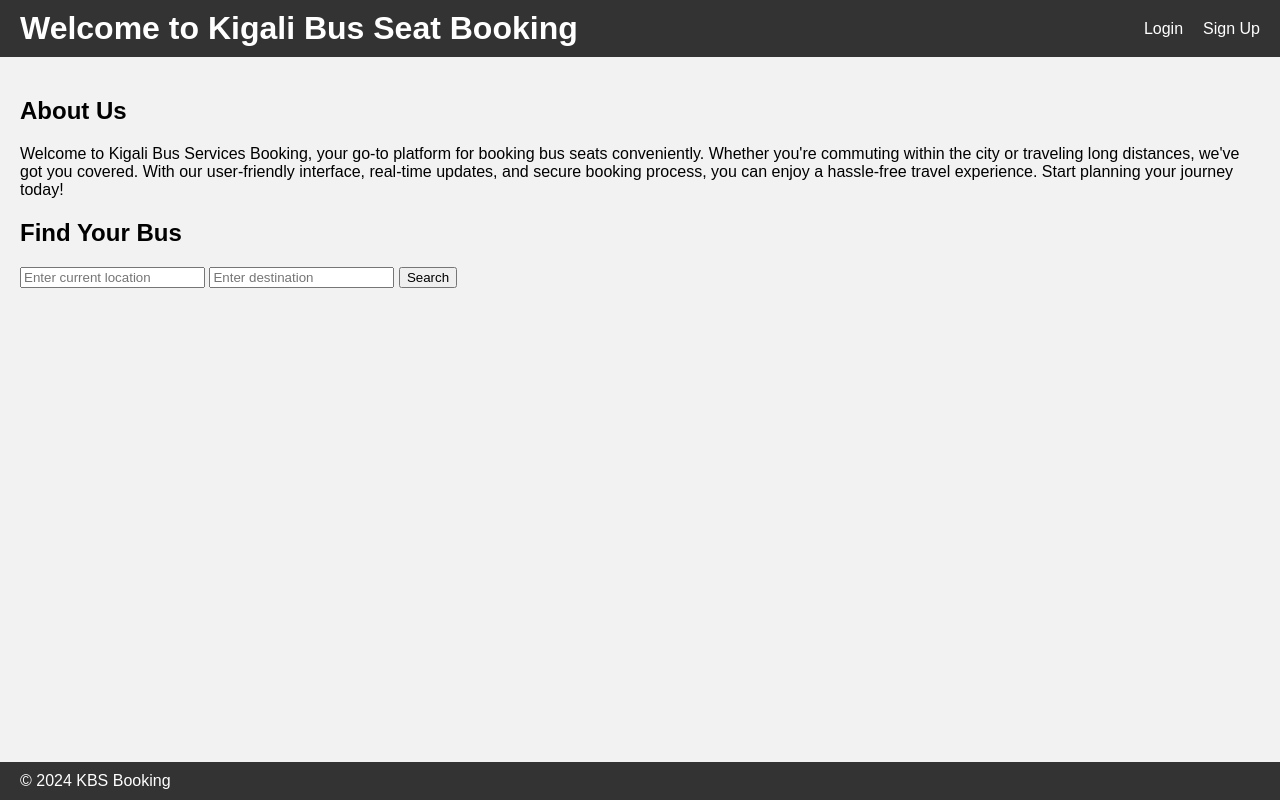
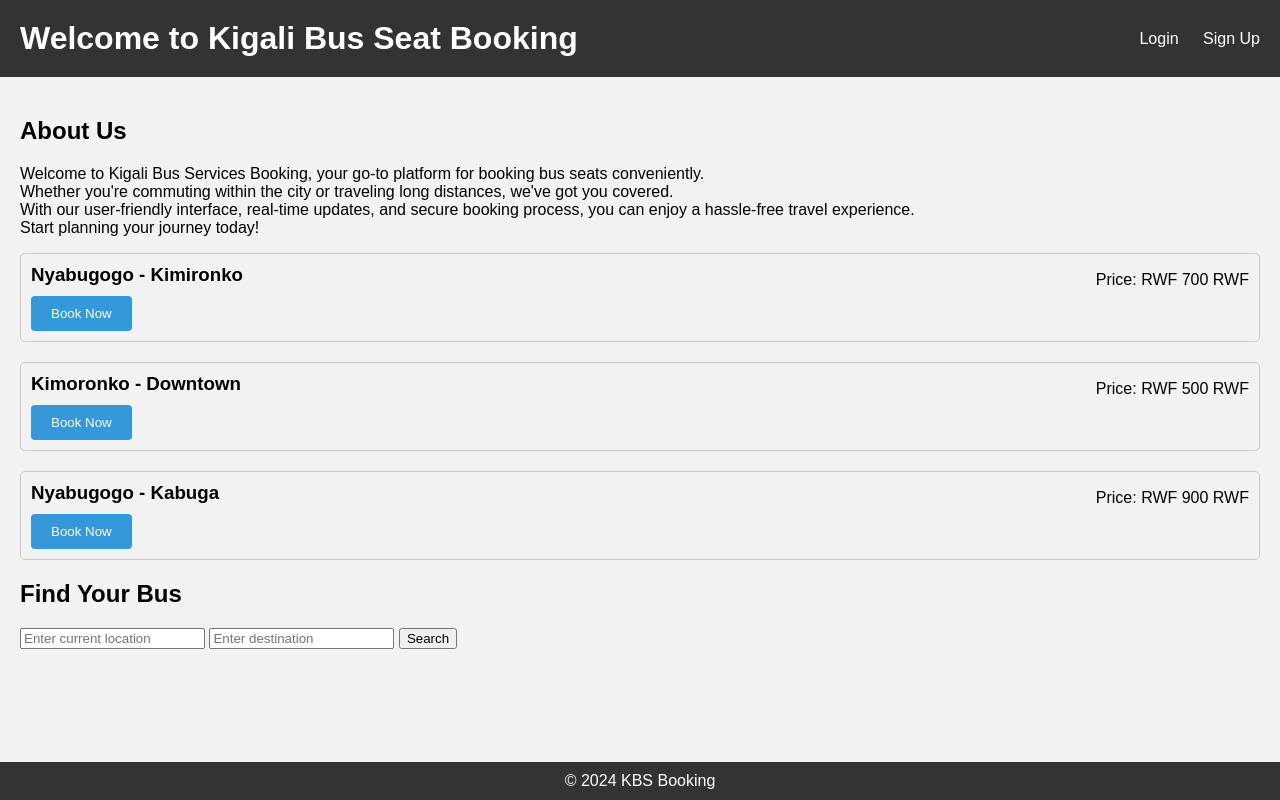
Before and after one commit to Jeanluchabi/KigaliBusSeatBooking, a website: page public/index.html in a window 1280 px wide. Drawn offline with Linux system fonts and the light colour scheme.

Commit message:
kbs booking

```diff
--- a/public/index.html
+++ b/public/index.html
@@ -11,14 +11,20 @@
     <header>
         <h1>Welcome to Kigali Bus Seat Booking</h1>
         <nav>
-            <a href="login.html">Login</a>
-            <a href="sign-up.html">Sign Up</a>
+            <a href="#" id="loginButton">Login</a>
+            <a href="#" id="signupButton">Sign Up</a>
         </nav>
     </header>
     <main>
         <div class="description">
             <h2>About Us</h2>
-            <p>Welcome to Kigali Bus Services Booking, your go-to platform for booking bus seats conveniently. Whether you're commuting within the city or traveling long distances, we've got you covered. With our user-friendly interface, real-time updates, and secure booking process, you can enjoy a hassle-free travel experience. Start planning your journey today!</p>
+            <p>Welcome to Kigali Bus Services Booking, your go-to platform for booking bus seats conveniently.<br>
+                Whether you're commuting within the city or traveling long distances, we've got you covered.<br>
+                With our user-friendly interface, real-time updates, and secure booking process, you can enjoy a hassle-free travel experience.<br>
+                Start planning your journey today!</p>
+        </div>
+        <div id="tripContainer" class="trip-container">
+            <!-- Trips will be displayed here -->
         </div>
         <div class="search-container">
             <h2>Find Your Bus</h2>
--- a/public/kbs-bus_booking.css
+++ b/public/kbs-bus_booking.css
@@ -20,32 +20,35 @@ body {
     z-index: -1;
 }
 
-header, footer {
+header {
     background-color: #333;
     color: #fff;
-    padding: 10px 20px;
+    padding: 20px;
     display: flex;
-    justify-content: space-between; /* Align items to each end */
+    justify-content: center; /* Horizontally center items */
     align-items: center; /* Vertically center items */
 }
 
-header h1, footer p {
+.header-content {
+    text-align: center;
+}
+
+header h1 {
     margin: 0;
 }
 
 nav {
-    display: flex;
-    align-items: center; /* Vertically center items */
+    margin-left: auto; /* Pushes the navigation to the right */
 }
 
 nav a {
     color: #fff;
     text-decoration: none;
-    margin-left: 20px; /* Add margin between links */
+    margin-left: 20px;
 }
 
 nav a:first-child {
-    margin-left: 0; /* Remove margin for the first link */
+    margin-left: 0;
 }
 
 main {
@@ -84,3 +87,51 @@ form button {
 form button:hover {
     background-color: #555;
 }
+
+footer {
+    background-color: #333;
+    color: #fff;
+    padding: 10px 20px;
+    display: flex;
+    justify-content: center; /* Horizontally center items */
+    align-items: center; /* Vertically center items */
+}
+
+footer p {
+    margin: 0; /* Remove default margin for paragraph */
+}
+
+/* Additional styles for trip cards */
+.trip {
+    border: 1px solid #ccc;
+    border-radius: 5px;
+    padding: 10px;
+    margin-bottom: 20px;
+}
+
+.trip h3 {
+    margin: 0 0 10px;
+}
+
+.trip .details {
+    display: flex;
+    justify-content: space-between;
+    align-items: center;
+}
+
+.trip .price {
+    margin: 0;
+}
+
+.trip .book-now-button {
+    background-color: #3498db; /* Blue color */
+    color: #fff;
+    border: none;
+    border-radius: 4px;
+    padding: 10px 20px;
+    cursor: pointer;
+}
+
+.trip .book-now-button:hover {
+    background-color: #2980b9; /* Darker blue on hover */
+}
--- a/public/kbs-script.js
+++ b/public/kbs-script.js
@@ -1,18 +1,93 @@
-// script.js
+// kbs-script.js
 
 document.addEventListener('DOMContentLoaded', function() {
-    const searchButton = document.getElementById('searchButton');
-    const currentLocationInput = document.getElementById('currentLocation');
-    const destinationInput = document.getElementById('destination');
-    const busResults = document.getElementById('busResults');
+    const tripContainer = document.getElementById('tripContainer');
+    const loginButton = document.getElementById('loginButton');
+    const signupButton = document.getElementById('signupButton');
 
-    searchButton.addEventListener('click', function() {
-        const currentLocation = currentLocationInput.value.trim();
-        const destination = destinationInput.value.trim();
+    // Array of trip objects with destination and price
+    const trips = [
+        { destination: "Nyabugogo - Kimironko", price: 700 },
+        { destination: "Kimoronko - Downtown", price: 500 },
+        { destination: "Nyabugogo - Kabuga", price: 900 },
+        // Add more trip objects as needed
+    ];
 
-        // Perform bus search based on currentLocation and destination
-        // For demonstration purposes, let's just display a static message
-        const message = `Showing buses from ${currentLocation} to ${destination}`;
-        busResults.innerHTML = `<p>${message}</p>`;
-    });
+    let currentUser = null; // Represents the currently signed-in user
+
+    // Function to generate HTML for each trip
+    function createTripElement(trip) {
+        const tripElement = document.createElement('div');
+        tripElement.classList.add('trip');
+
+        const destinationElement = document.createElement('h3');
+        destinationElement.textContent = trip.destination;
+
+        const priceElement = document.createElement('p');
+        priceElement.textContent = `Price: ${formatPrice(trip.price)} RWF`;
+        priceElement.classList.add('price');
+
+        const bookButton = document.createElement('button');
+        bookButton.textContent = "Book Now";
+        bookButton.classList.add('book-now-button');
+        bookButton.addEventListener('click', function() {
+            if (isLoggedIn()) {
+                const paymentMode = prompt("Choose payment mode: MTN Mobile Money, Airtel Money, Visa Card, Other");
+                if (paymentMode) {
+                    alert(`Booking trip to ${trip.destination} for ${formatPrice(trip.price)} RWF with ${paymentMode}`);
+                } else {
+                    alert("Please choose a payment mode.");
+                }
+            } else {
+                alert("Please sign in or sign up before booking.");
+            }
+        });
+
+        const detailsContainer = document.createElement('div');
+        detailsContainer.classList.add('details');
+        detailsContainer.appendChild(destinationElement);
+        detailsContainer.appendChild(priceElement);
+
+        tripElement.appendChild(detailsContainer);
+        tripElement.appendChild(bookButton);
+
+        return tripElement;
+    }
+
+    // Function to display trips on the home page
+    function displayTrips() {
+        trips.forEach(function(trip) {
+            const tripElement = createTripElement(trip);
+            tripContainer.appendChild(tripElement);
+        });
+    }
+
+    // Function to sign in
+    function signIn() {
+        window.location.href = 'login.html'; // Redirect to login page
+    }
+
+    // Function to sign up
+    function signUp() {
+        window.location.href = 'sign-up.html'; // Redirect to sign up page
+    }
+
+    // Function to check if user is logged in
+    function isLoggedIn() {
+        return currentUser !== null;
+    }
+
+    // Function to format price in RWF
+    function formatPrice(price) {
+        return new Intl.NumberFormat('rw-RW', { style: 'currency', currency: 'RWF' }).format(price);
+    }
+
+    // Event listener for the login button
+    loginButton.addEventListener('click', signIn);
+
+    // Event listener for the sign up button
+    signupButton.addEventListener('click', signUp);
+
+    // Call the displayTrips function to populate the home page with trips
+    displayTrips();
 });
```
Also changed, not shown: package.json (added, +15 -0 lines), server.js (+24 -21 lines), 1 other file.
